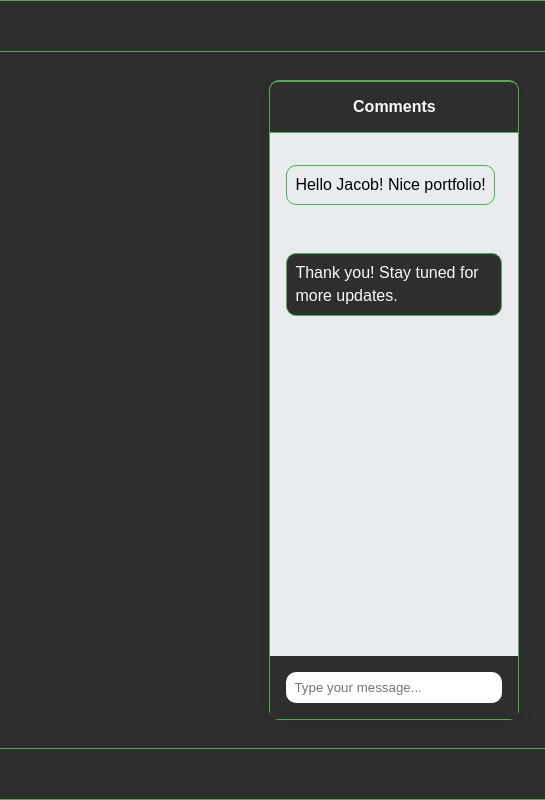
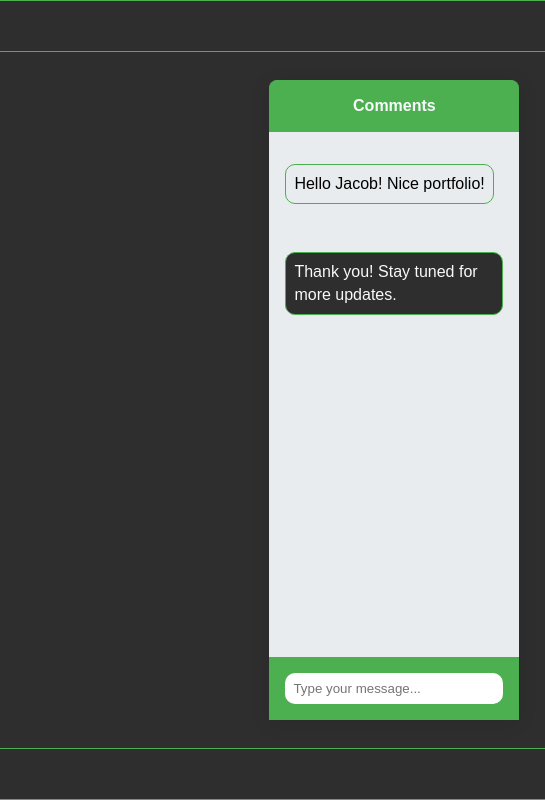
Before and after one commit to jacobrnoble/my-website, a plain HTML site: page index.html in a window 1280 px wide. Shown: the full height of the page, 735-1280 px from the left. Drawn offline with Linux system fonts and the light colour scheme.

Commit message:
Update main.css

```diff
--- a/main.css
+++ b/main.css
@@ -49,7 +49,6 @@ main {
   bottom: 10%;
   width: 250px;
   background-color: #e9ecef; /* Light background for chat box */
-  border: 1px solid #4CAF50; /* Forest Green border for chat box */
   border-radius: 10px;
   box-shadow: 0px 3px 20px rgba(0, 0, 0, 0.1);
   display: flex;
@@ -58,7 +57,7 @@ main {
 }
 
 .chat-container header {
-  background-color: #2E2E2E; /* Charcoal background */
+  background-color: #4CAF50; /* Charcoal background */
   color: #f8f9fa; /* White text */
   padding: 1rem;
   font-weight: bold;
@@ -102,7 +101,7 @@ main {
   border-top: 1px solid #e9ecef;
   display: flex;
   align-items: center;
-  background-color: #2E2E2E; /* Charcoal background for input area */
+  background-color: #4CAF50; /* Charcoal background for input area */
 }
 
 .chat-input input {
```
